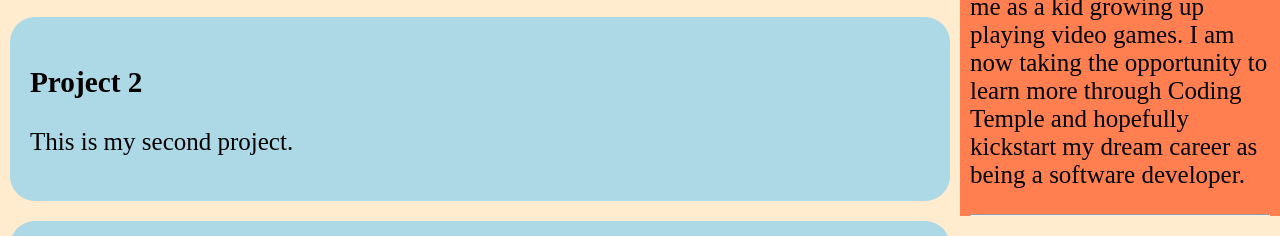
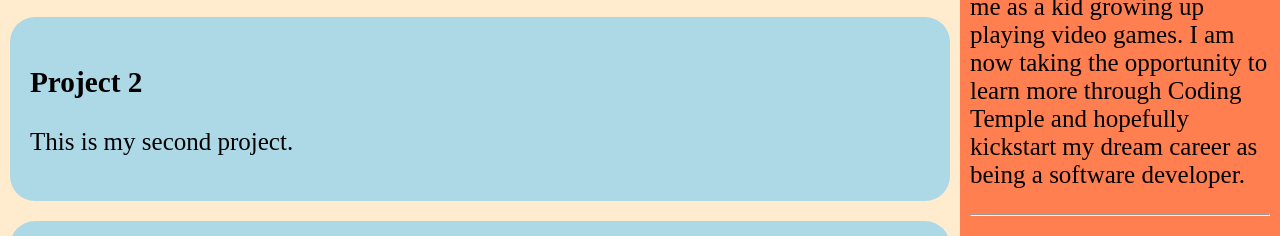
Before and after one commit to jnolan97/portfolio, a plain HTML site: page index.html in a window 1280 px wide. Shown: the part 526-762 px from the top of the page. Drawn offline with Linux system fonts and the light colour scheme.

Commit message:
Adjusted side column height

```diff
--- a/style.css
+++ b/style.css
@@ -34,7 +34,7 @@ body {
 }
 .column.side {
     width: 25%;
-    height: 590px;
+    height: 800px;
     background-color: coral;
 }
 .column.middle {
```
